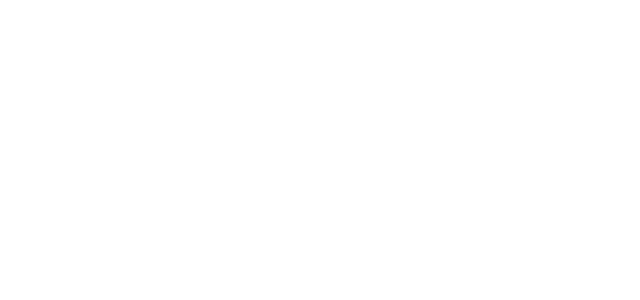
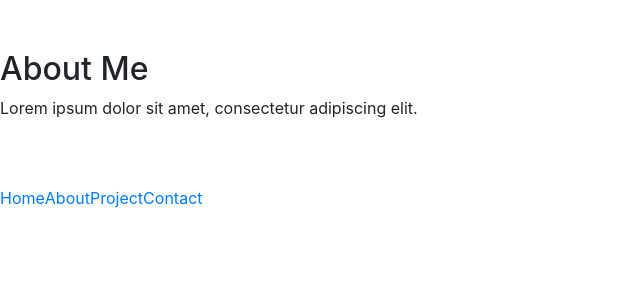
Before and after one commit to Faizdk/Responsi-PWeb, a Nuxt app: page /about in a window 1280 px wide. Before the commit this address had no page. Shown: the top 300 px of the page, without its empty margins (0-640 px from the left). Built offline with nearby package versions, Linux system fonts and the light colour scheme.

Commit message:
Update Pages

```diff
--- /dev/null
+++ b/pages/about.vue
@@ -0,0 +1,30 @@
+<template>
+    <link rel='stylesheet' href='https://cdn.jsdelivr.net/npm/bootstrap@4.4.1/dist/css/bootstrap.min.css'>
+   <div>
+     <AboutSection />
+   </div>
+       <!-- Menambahkan Navbar (in)-->
+       <nav>
+       <section class="nav">
+             <a><NuxtLink to="/" class="nav-item">Home</NuxtLink></a>
+             <a><NuxtLink to="/about" class="nav-item">About</NuxtLink></a>
+             <a><NuxtLink to="/project" class="nav-item">Project</NuxtLink></a>
+             <a><NuxtLink to="/contact" class="nav-item">Contact</NuxtLink></a>
+
+       </section>
+     </nav>
+     <!-- Menambahkan Navbar (end)-->
+ </template>
+
+ <script>
+ import HeroSection from '~/components/HeroSection.vue';
+ import AboutSection from '~/components/AboutSection.vue';
+ import ProjectsSection from '~/components/ProjectsSection.vue';
+ import ContactSection from '~/components/ContactSection.vue';
+
+ export default {
+   components: {
+     AboutSection,
+   }
+ }
+ </script>./about.vue
--- /dev/null
+++ b/pages/contact.vue
@@ -0,0 +1,29 @@
+<template>
+    <link rel='stylesheet' href='https://cdn.jsdelivr.net/npm/bootstrap@4.4.1/dist/css/bootstrap.min.css'>
+   <div>
+     <ContactSection />
+   </div>
+       <!-- Menambahkan Navbar (in)-->
+       <nav>
+       <section class="nav">
+             <a><NuxtLink to="/" class="nav-item">Home</NuxtLink></a>
+             <a><NuxtLink to="/about" class="nav-item">About</NuxtLink></a>
+             <a><NuxtLink to="/project" class="nav-item">Project</NuxtLink></a>
+             <a><NuxtLink to="/contact" class="nav-item">Contact</NuxtLink></a>
+       </section>
+     </nav>
+     <!-- Menambahkan Navbar (end)-->
+  </template>
+
+  <script>
+  import HeroSection from '~/components/HeroSection.vue';
+  import AboutSection from '~/components/AboutSection.vue';
+  import ProjectsSection from '~/components/ProjectsSection.vue';
+  import ContactSection from '~/components/ContactSection.vue';
+
+  export default {
+   components: {
+     ContactSection,
+   }
+  }
+  </script>./contact.vue
--- a/pages/index.vue
+++ b/pages/index.vue
@@ -2,6 +2,14 @@
   <div>
     <HeroSection />
   </div>
+  <nav>
+       <section class="nav">
+             <a><NuxtLink to="/" class="nav-item">Home</NuxtLink></a>
+             <a><NuxtLink to="/about" class="nav-item">About</NuxtLink></a>
+             <a><NuxtLink to="/project" class="nav-item">Project</NuxtLink></a>
+             <a><NuxtLink to="/contact" class="nav-item">Contact</NuxtLink></a>
+       </section>
+     </nav>
 </template>
 
 <script>
--- /dev/null
+++ b/pages/project.vue
@@ -0,0 +1,29 @@
+<template>
+    <link rel='stylesheet' href='https://cdn.jsdelivr.net/npm/bootstrap@4.4.1/dist/css/bootstrap.min.css'>
+   <div>
+     <ProjectsSection />
+   </div>
+       <!-- Menambahkan Navbar (in)-->
+       <nav>
+       <section class="nav">
+             <a><NuxtLink to="/" class="nav-item">Home</NuxtLink></a>
+             <a><NuxtLink to="/about" class="nav-item">About</NuxtLink></a>
+             <a><NuxtLink to="/project" class="nav-item">Project</NuxtLink></a>
+             <a><NuxtLink to="/contact" class="nav-item">Contact</NuxtLink></a>
+       </section>
+     </nav>
+     <!-- Menambahkan Navbar (end)-->
+  </template>
+
+  <script>
+  import HeroSection from '~/components/HeroSection.vue';
+  import AboutSection from '~/components/AboutSection.vue';
+  import ProjectsSection from '~/components/ProjectsSection.vue';
+  import ContactSection from '~/components/ContactSection.vue';
+
+  export default {
+   components: {
+     ProjectsSection,
+   }
+  }
+  </script>./project.vue
```
